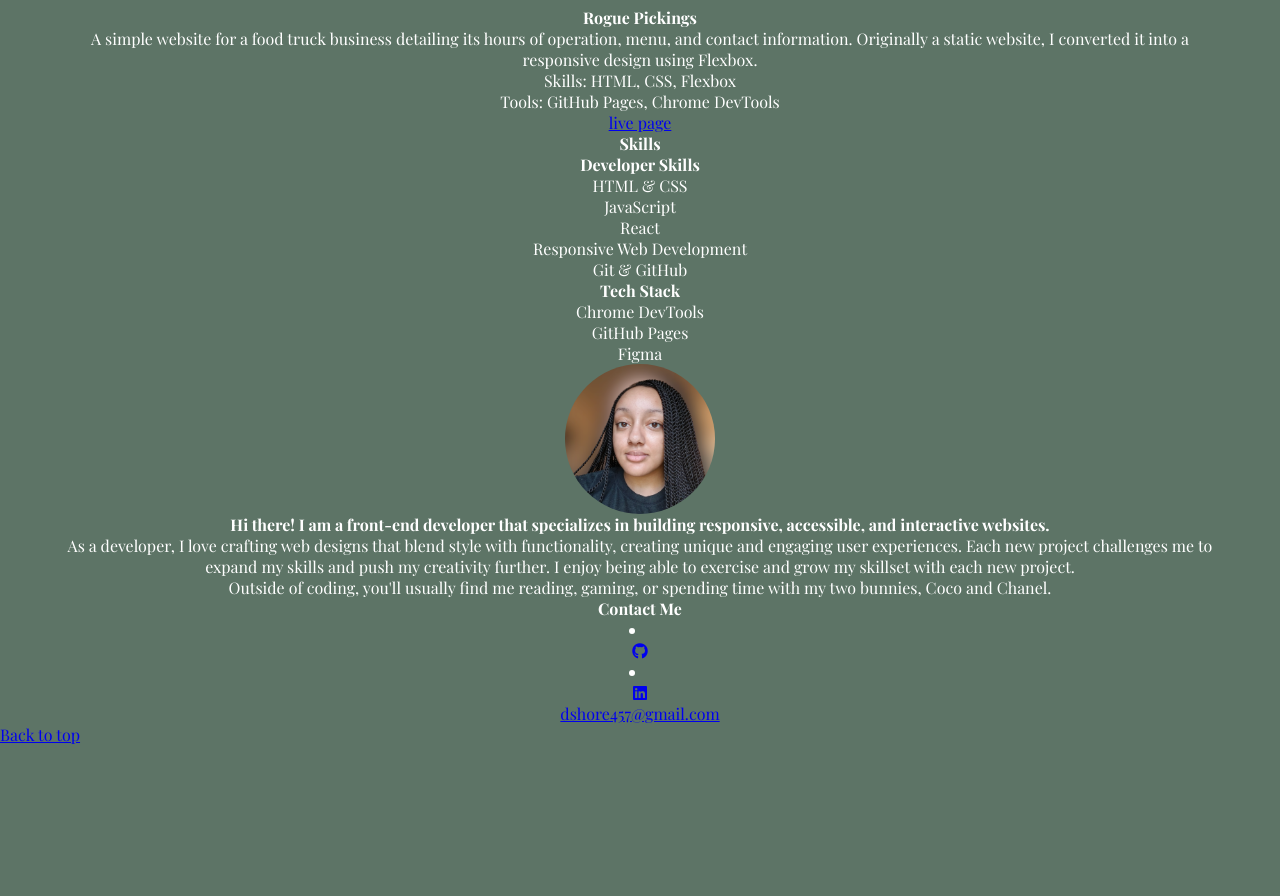
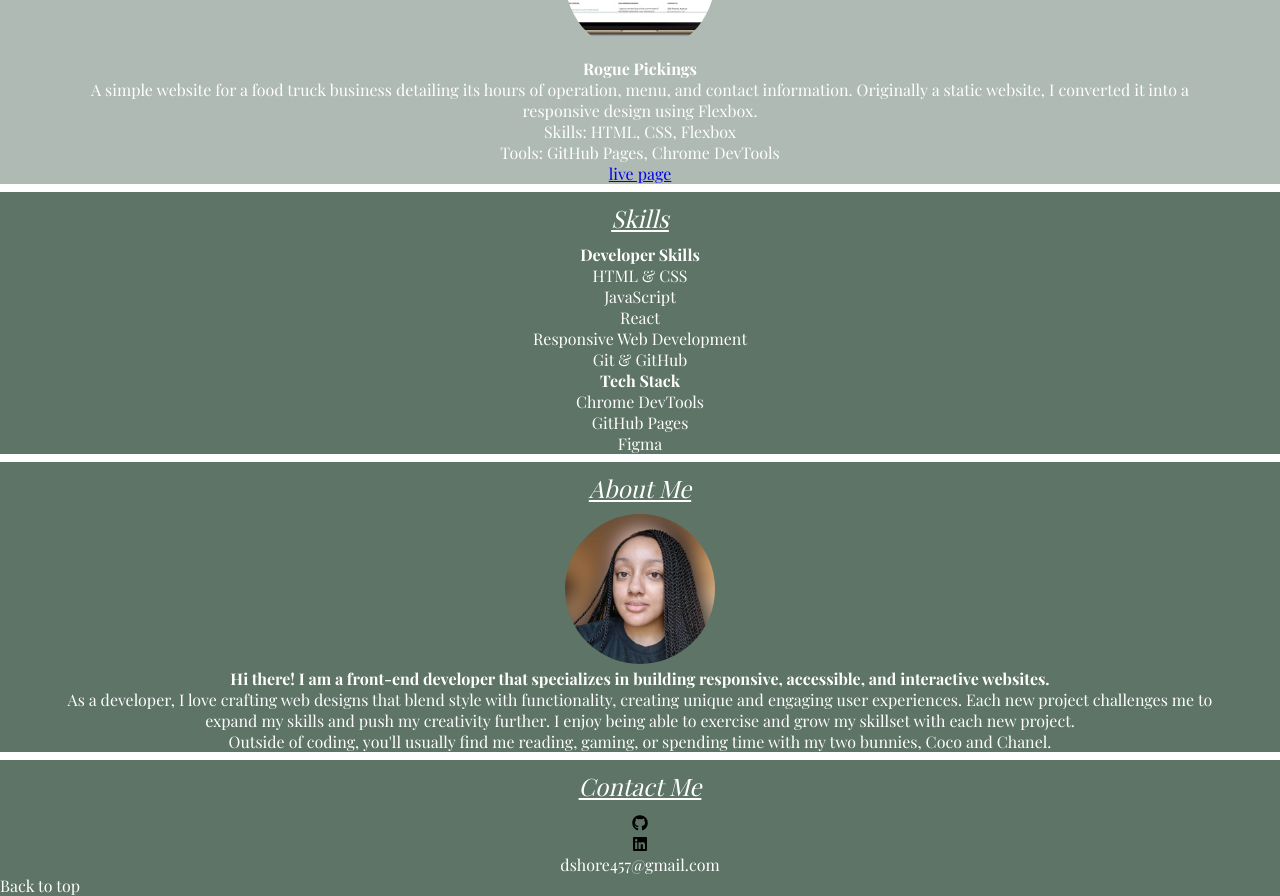
Before and after one commit to destiny1s/developer-portfolio, a website built with webpack: page index.html in a window 1280 px wide. Shown: the part 1373-2269 px from the top of the page. Before the commit the page ends 2118 px from the top, so only its background shows below. Built offline with nearby package versions, Linux system fonts and the light colour scheme; a web font is replaced by a local one.

Commit message:
Added global, main, and footer styles

```diff
--- a/css/style.css
+++ b/css/style.css
@@ -23,15 +23,27 @@ body {
   font-size: 1.6rem;
   background-color: #5d7466;
   color: #FFFFFF;
-
 }
 
 img {
-  display: grid;
+
   width: 150px;
   height: 150px;
   border-radius: 50%;
   object-fit: cover;
+}
+
+h2 {
+  font-style: italic;
+  margin-top: 10px;
+  margin-bottom: 10px;
+  font-weight: 100;
+  font-size: 1.5em;
+  text-decoration: underline;
+}
+
+section#work, section#skills, section#about, section#id {
+  border-bottom: 0.5em solid #FFFFFF;
 }
 
 /*****Header Styles*****/
@@ -63,6 +75,7 @@ header h2 {
   font-weight: 200;
   margin-top: 10px;
   margin-bottom: 5px;
+  text-decoration: none;
 }
 
 nav ul {
@@ -98,6 +111,40 @@ header nav ul li a {
   padding: 0.1em 0.3em;
   background: linear-gradient(90deg, #0097b2, #7ed957);
   border-radius: 20px;
+}
+
+/*****Main Styles*****/
+article h2.portfolio-header {
+  display: flex;
+  justify-content: center;
+}
+
+section#work {
+  background-color: rgba(255, 255, 255, 0.5);
+}
 
 
+
+/*****Footer Styles*****/
+footer h2 {
+  text-decoration: underline;
 }
+.social-icons li a {
+  list-style: none;
+  text-decoration: none;
+  color: #000000;
+}
+
+.social-icons li {
+  list-style: none;
+}
+
+.contact-email a {
+  text-decoration: none;
+color: #FFFFFF;
+}
+
+footer a {
+  text-decoration: none;
+  color: #FFFFFF;
+}
--- a/index.html
+++ b/index.html
@@ -39,9 +39,9 @@
   </header>
   <main>
     <article class="portfolio">
+      <h2 class="portfolio-header">Projects</h2>
       <section id="work">
         <div class="content-wrapper">
-          <h2 class="portfolio-header">Projects</h2>
           <div class="portfolio-wrapper">
             <div class="home-portfolio-piece">
               <figure>
@@ -176,6 +176,7 @@
     </article>
     <section id="about">
       <div class="content-wrapper">
+        <h2 class="about-header">About Me</h2>
         <div class="about-content-wrapper">
           <figure>
             <img src="./img/profile-image.png" alt id="profile-image">
@@ -199,7 +200,6 @@
       <h2>Contact Me</h2>
       <div class="footer-contact">
         <div class="social-icons">
-
           <li>
             <a href="https://github.com/destiny1s" target="_blank" rel="noopener"><i
                 class="fa-brands fa-github fa-bounce"></i></a>
@@ -214,11 +214,12 @@
         </div>
       </div>
     </div>
+    <a href="#top">Back to top</a>
   </footer>
 
 
   <script src="./js/app.js"></script>
-  <a href="#top">Back to top</a>
+
 </body>
 
 </html>
```
